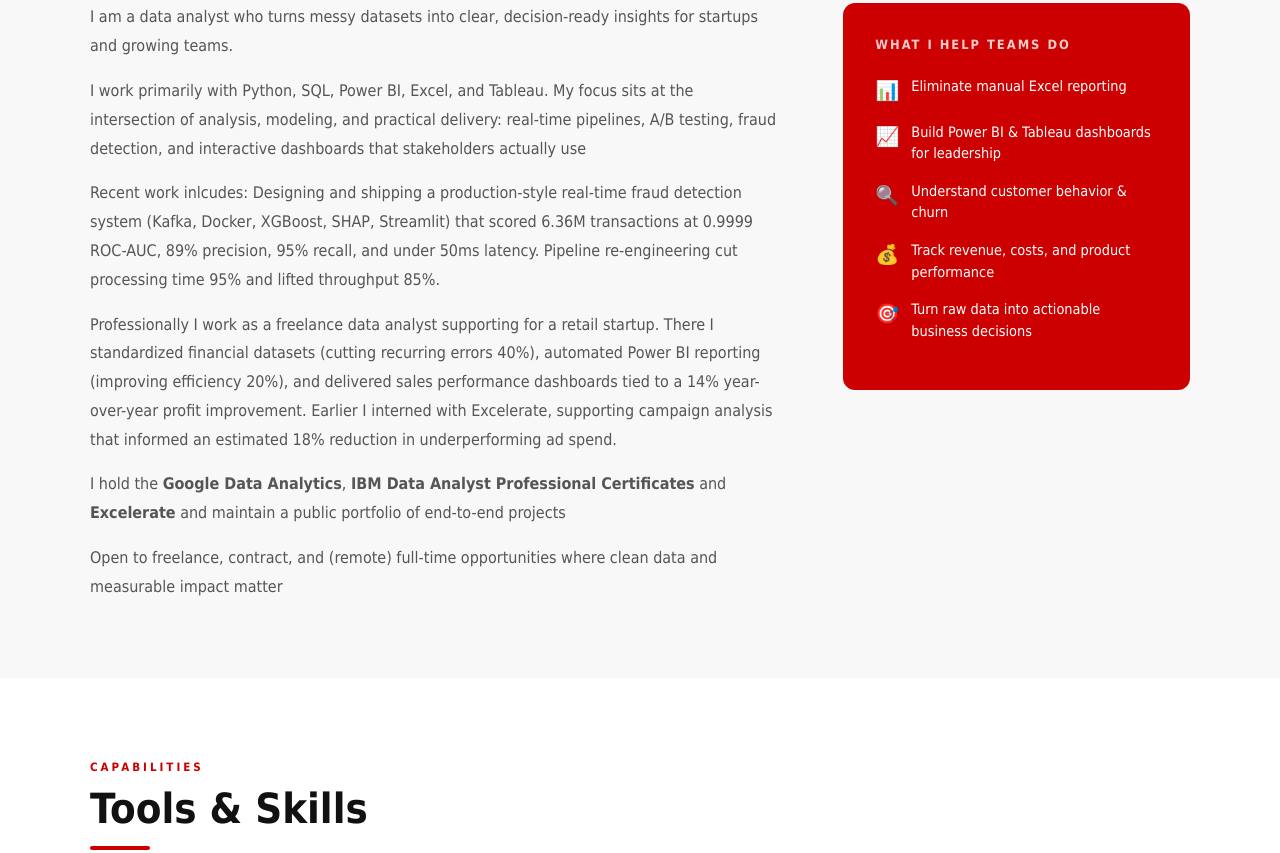
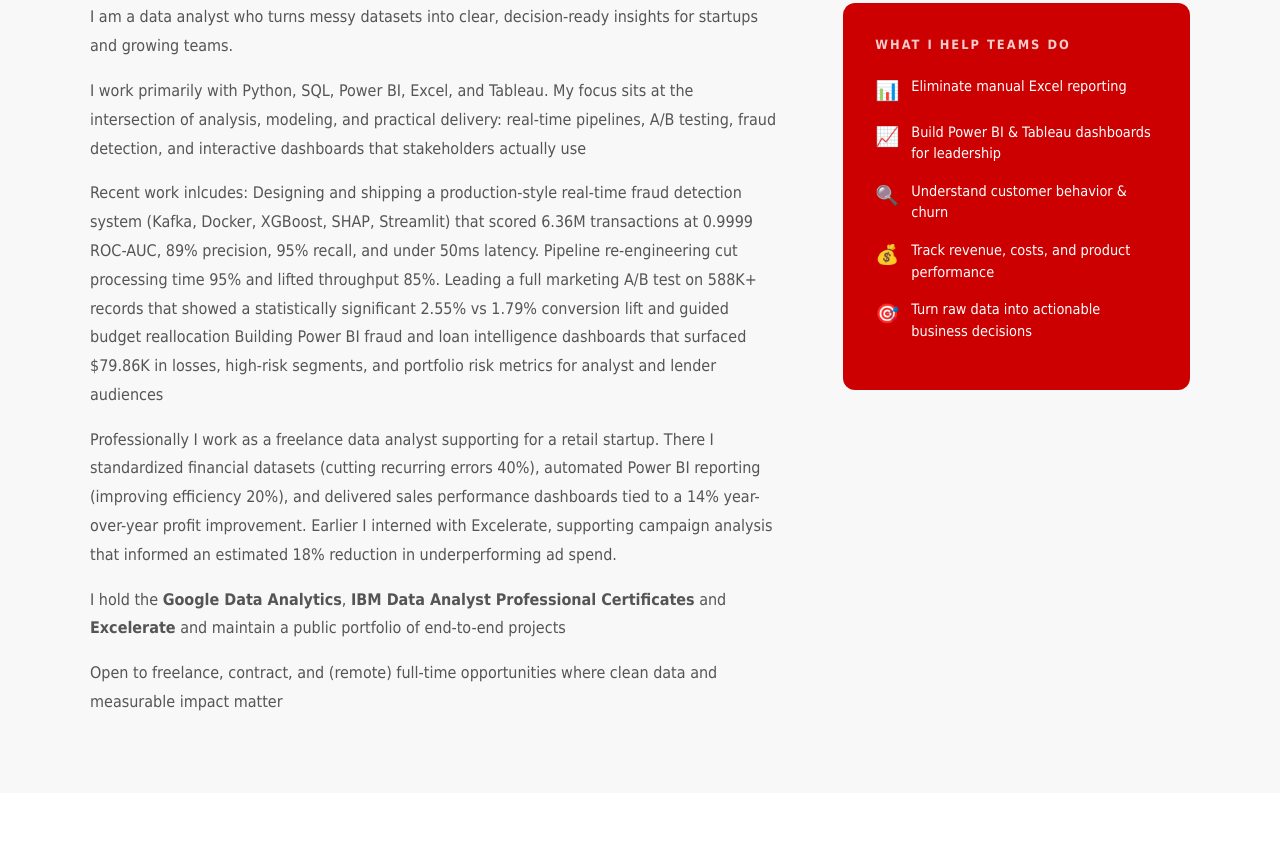
Before and after one commit to alabiibrahim/Vercel, a plain HTML site: page index.html in a window 1280 px wide. Shown: the part 1009-1862 px from the top of the page. Drawn offline with Linux system fonts and the light colour scheme; a web font is replaced by a local one.

Commit message:
Update index.html

```diff
--- a/index.html
+++ b/index.html
@@ -886,7 +886,10 @@
       <div class="about-text">
         <p>I am a data analyst who turns messy datasets into clear, decision-ready insights for startups and growing teams.</p>
         <p>I work primarily with Python, SQL, Power BI, Excel, and Tableau. My focus sits at the intersection of analysis, modeling, and practical delivery: real-time pipelines, A/B testing, fraud detection, and interactive dashboards that stakeholders actually use</p>
-        <p>Recent work inlcudes: <l> Designing and shipping a production-style real-time fraud detection system (Kafka, Docker, XGBoost, SHAP, Streamlit) that scored 6.36M transactions at 0.9999 ROC-AUC, 89% precision, 95% recall, and under 50ms latency. Pipeline re-engineering cut processing time 95% and lifted throughput 85%.</l></p>
+        <p>Recent work inlcudes:
+          <l> Designing and shipping a production-style real-time fraud detection system (Kafka, Docker, XGBoost, SHAP, Streamlit) that scored 6.36M transactions at 0.9999 ROC-AUC, 89% precision, 95% recall, and under 50ms latency. Pipeline re-engineering cut processing time 95% and lifted throughput 85%.</l>
+        <l>Leading a full marketing A/B test on 588K+ records that showed a statistically significant 2.55% vs 1.79% conversion lift and guided budget reallocation</l>
+        <l>Building Power BI fraud and loan intelligence dashboards that surfaced $79.86K in losses, high-risk segments, and portfolio risk metrics for analyst and lender audiences</l></p>
         <p>Professionally I work as a freelance data analyst supporting for a retail startup. There I standardized financial datasets (cutting recurring errors 40%), automated Power BI reporting (improving efficiency 20%), and delivered sales performance dashboards tied to a 14% year-over-year profit improvement. Earlier I interned with Excelerate, supporting campaign analysis that informed an estimated 18% reduction in underperforming ad spend.</p>
         <p>I hold the <strong>Google Data Analytics</strong>, <strong>IBM Data Analyst Professional Certificates</strong> and <strong>Excelerate</strong> and maintain a public portfolio of end-to-end projects</p>
         <p>Open to freelance, contract, and (remote) full-time opportunities where clean data and measurable impact matter</p>
```
